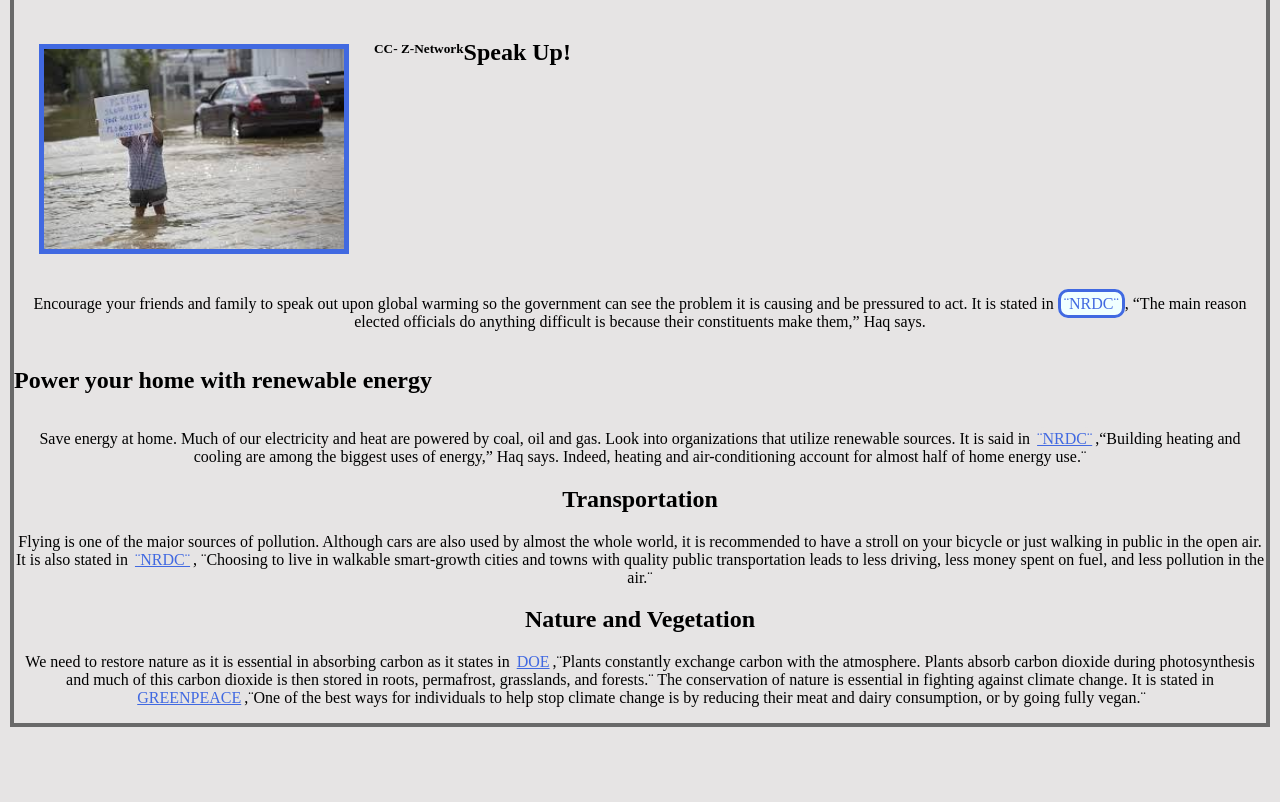
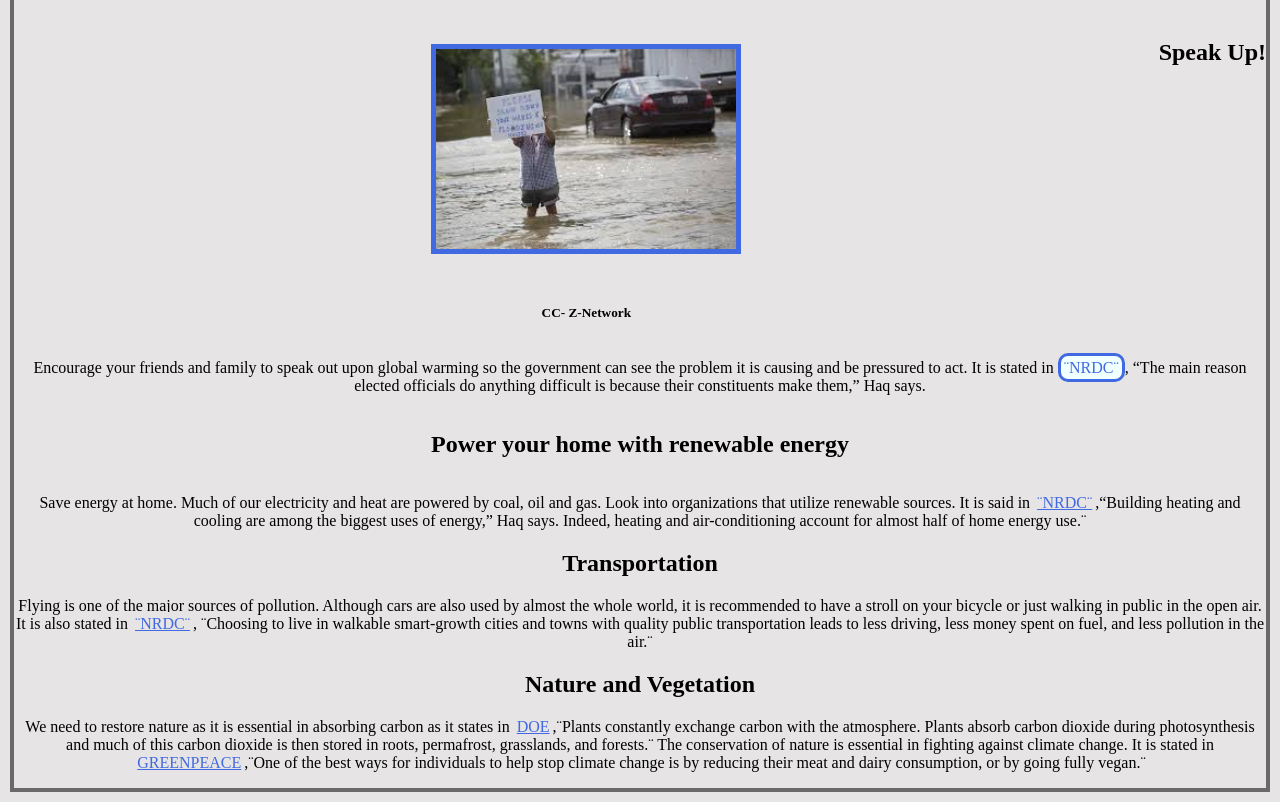
Before and after one commit to Diegogoat47/Climate-change-, a plain HTML site: page stop.html in a window 1280 px wide. Shown: the part 103-905 px from the top of the page. Before the commit the page ends 840 px from the top, so only its background shows below. Drawn offline with Linux system fonts and the light colour scheme.

Commit message:
Update style.css

```diff
--- a/style.css
+++ b/style.css
@@ -47,12 +47,11 @@ a {
    flex-wrap:wrap;
   text-align:center;
   flex-grow:1;
+  justify-content:center;
 }
 
 .images {
-  display:flex;
-  justify-content:center;
-  flex-wrap:wrap;
+ flex-grow:1;
 }
 
 a:link {
@@ -66,7 +65,3 @@ a:visited {
 a:hover {
   color:orange
 }
-
-a:active {
-
-}
```
